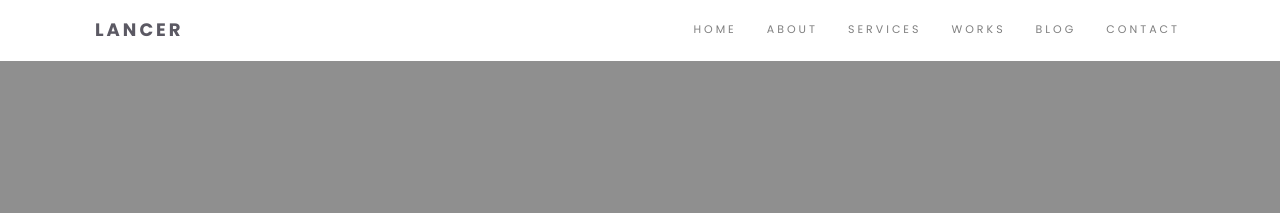
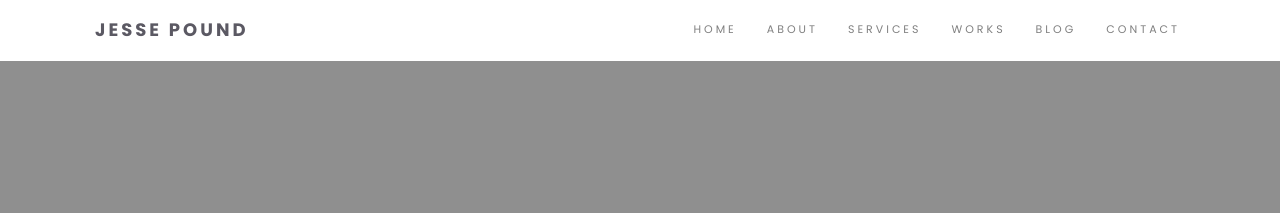
Before and after one commit to jlo13034/Jesse-Pound, a Jekyll site: the page built from index.html, in a window 1280 px wide and 900 px high. Shown: the top 213 px of the window. Built offline with Jekyll 4.4.1, drawn with Linux system fonts in a browser that asks for light colours.

Commit message:
Update nav.html

```diff
--- a/_includes/nav.html
+++ b/_includes/nav.html
@@ -5,7 +5,7 @@
 	<nav class="navbar navbar-expand-lg navbar-custom navbar-light ">
 		<div class="container">
 
-			<a class="navbar-brand  mr-auto " href="{{site.baseurl}}/index.html">Lancer</a>
+			<a class="navbar-brand  mr-auto " href="{{site.baseurl}}/index.html">Jesse Pound</a>
 
 			<button class="navbar-toggler" type="button" data-toggle="collapse" data-target="#navbarToggler" aria-controls="navbarToggler" aria-expanded="false" aria-label="Toggle navigation">
 				<span class="navbar-toggler-icon"></span>
```
